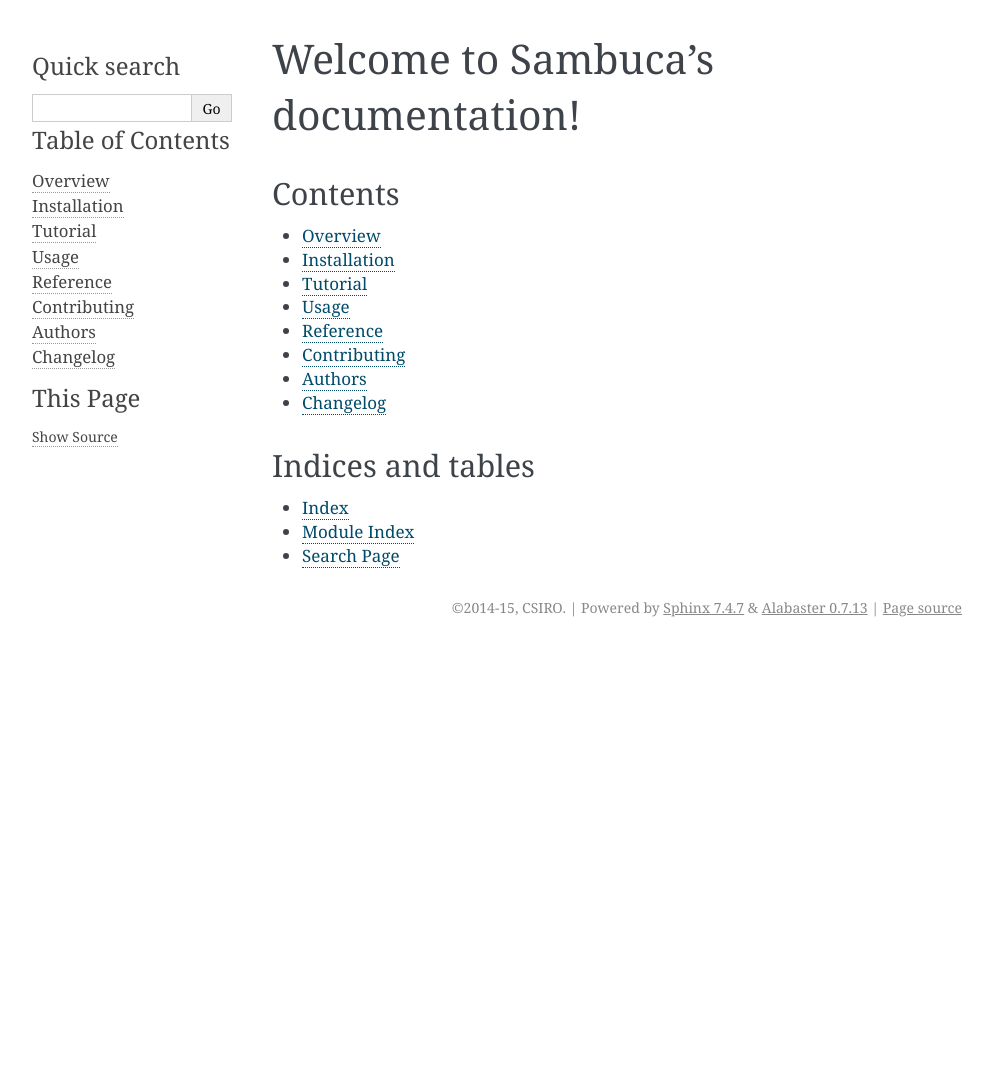
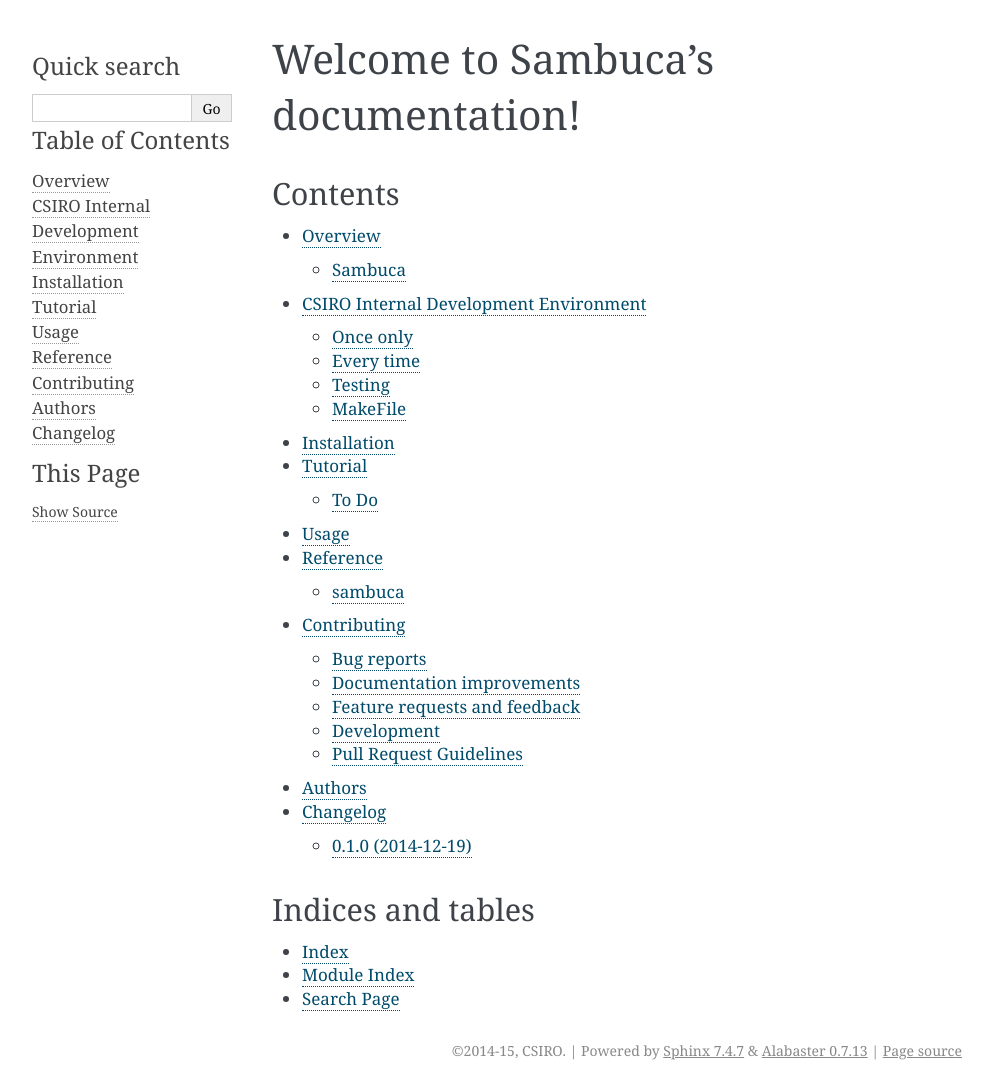
Before and after one commit to obarrilero/sambuca, a Sphinx documentation site: the page built from docs/index.rst, in a window 1280 px wide. Shown: the whole page, without its empty margins (148-1141 px from the left). Built offline with Sphinx 7.4.7, drawn with Linux system fonts in a browser that asks for light colours; before the commit the page ends 900 px from its top, so only the background shows below that; some of the changed lines change nothing that is shown.

Commit message:
finished documenting the CSIRO dev environment setup and use

```diff
--- a/CONTRIBUTING.rst
+++ b/CONTRIBUTING.rst
@@ -36,7 +36,7 @@
 Or, implement the feature yourself and submit a pull request.
 
 Development
-===========
+-----------
 
 To set up `sambuca` for local development:
 
--- /dev/null
+++ b/docs/csiro_development_environment.rst
@@ -0,0 +1,135 @@
+======================================
+CSIRO Internal Development Environment
+======================================
+
+This section provides a description of the internal development environment
+being used during pre-release development on CSIRO systems.
+
+*Tested on Bragg-l, but should also work in other environments*
+
+Note that Sambuca development is using virtual environments to facilitate
+testing and development. To enable use of the optimised numpy and scipy
+packages, the virtual environment is created with ``--system-site-packages``.
+However, for testing the package installation and dependencies, a clean virtual
+environment should be used. The goal is to create a Sambuca package that will
+install cleanly using standard Python tools and have it "just work".
+
+Once only
+---------
+1.  load the git module::
+
+        $ module load git
+2.  Setup virtualenvwrapper by adding the following 2 lines to your
+    .bashrc (substituting your own desired locations)::
+
+        export WORKON_HOME=$HOME/.virtualenvs
+        export PROJECT_HOME=~/projects
+
+3.  If they don't already exist, create the .virtualenvs and projects
+    directories specified in the previous step.
+
+3.  Create a directory in projects to act as the top level sambuca directory::
+
+        $ cd ~/projects/
+        $ mkdir sambuca_project
+
+4.  Clone the Git repositories for sambuca and sambuca_agdc into the
+    sambuca_project directory::
+
+        $ cd ~/projects/sambuca_project/
+        $ git clone https://col52j@stash.csiro.au/scm/~col52j/sambuca.git
+        $ git clone https://col52j@stash.csiro.au/scm/~col52j/sambuca_agdc.git
+
+5.  Load the Python version used for development::
+
+        $ module load python/2.7.6
+
+6.  Activate the virtualenvwrapper scripts::
+
+        $ source /apps/python/2.7.6/bin/virtualenvwrapper_lazy.sh
+
+7.  Change to the top-level sambuca project directory::
+
+        $ cd ~/projects/sambuca_project/
+
+8.  Make a virtual environment called sambuca that will be shared by sambuca and
+    sambuca_agdc, associate it with the project directory, and allow the virtual
+    environment to access the system site packages (required for access to
+    site-optimised packages like numpy and scipy).::
+
+        $ mkvirtualenv -a . --system-site-packages sambuca
+
+9.  Install the sambuca and sambuca_agdc packages into your virtual environment
+    in development mode. This makes the packages available via symlinks to your
+    development code, so that code changes are reflected in the package without
+    reinstallation (although you need to restart your python environment, or use
+    the IPython ``%autoreload`` extension)::
+
+        $ workon sambuca
+        $ cdproject
+        $ python setup.py develop
+
+10. Install additional packages specified in the setup.py script::
+
+        $ cd sambuca
+        $ pip install --upgrade -e.[dev,test]
+        $ cd ../sambuca_agdc
+        $ pip install --upgrade -e.[dev,test]
+
+Every time
+----------
+1.  Load the Python version used for development::
+
+        $ module load python/2.7.6
+
+2.  Activate the virtualenvwrapper scripts::
+
+        $ source /apps/python/2.7.6/bin/virtualenvwrapper_lazy.sh
+
+3.  Activate the sambuca virtual environment::
+
+        $ workon sambuca
+
+4.  You can now work on the sambuca python code. Any Python packages you
+    install with pip will be installed into the virtual environment.
+    System packages are still available.
+
+5.  To deactivate the virtual environment, simply use the
+    virtualenvwrapper command (or simply close the terminal window)::
+
+        $ deactivate
+
+Testing
+-------
+Tests are implemented with pytest, with integration into the setup.py script.
+The simplest way to run the tests is to call py.test from the project directory::
+
+        $ py.test
+
+The tox framework was tested, as it provides automated testing against
+multiple Python versions (2 & 3). However, tox did not work correctly with the
+system-site-packages setting. The system-site-packages setting is required to
+access the system packages numpy and scipy. Compiling these packages is
+difficult and makes the use of fully encapsulated virtual enviroments
+problematic.
+
+A workaround is to create separate virtual environments based on Python
+2.7 and Python 3.4, and then run the tests within both environments.
+A helper script makes this easier.
+
+MakeFile
+--------
+A makefile is in the root folder. It is intended to simply common development
+tasks. Using it is optional. The makefile supports at a minimum the following
+targets:
+
+#. clean: removes the build and htmlcov (coverage reports) directories, as well
+   as ``__pycache__`` and ``*.pyc`` files. Note that a clean also removes the
+   generated documentation (as this is placed into ``build/docs``).
+#. install-deps: installs development and test dependencies into your virtual
+   environment (be sure to activate it first).
+#. develop: installs sambuca in development mode.
+#. lint: runs pylint.
+#. docs: builds the documentation.
+#. sdist: builds a source distribution.
+#. bdist_wheel: builds a universal wheel distribution.
--- a/docs/index.rst
+++ b/docs/index.rst
@@ -5,9 +5,10 @@
 --------
 
 .. toctree::
-    :maxdepth: 1
+    :maxdepth: 2
 
     readme
+    csiro_development_environment
     installation
     tutorial
     usage
```
